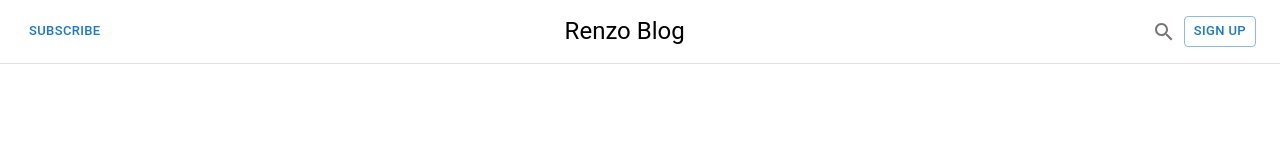
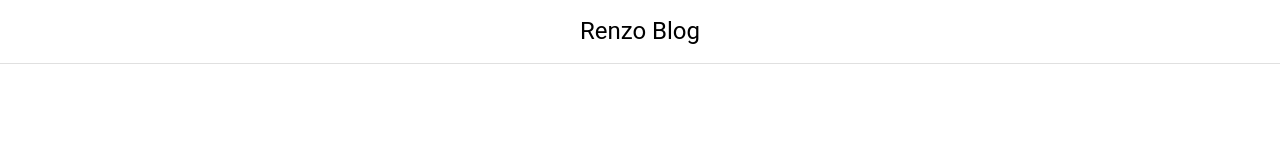
Before and after one commit to renzocabarios/basic-blog-react, a React (Vite) app: page /1 in a window 1280 px wide. Shown: the top 160 px of the page. Built offline with nearby package versions, Linux system fonts and the light colour scheme.

Commit message:
Update Navbar

```diff
--- a/src/components/Navbar/index.jsx
+++ b/src/components/Navbar/index.jsx
@@ -1,9 +1,6 @@
 import * as React from "react";
 import Toolbar from "@mui/material/Toolbar";
-import Button from "../Button";
 import Typography from "../Typography";
-import IconButton from "@mui/material/IconButton";
-import SearchIcon from "@mui/icons-material/Search";
 import { useNavigate } from "react-router-dom";
 
 export default function () {
@@ -11,13 +8,6 @@ export default function () {
   return (
     <>
       <Toolbar sx={{ borderBottom: 1, borderColor: "divider" }}>
-        <Button
-          size="small"
-          title="Subscribe"
-          onClick={() => {
-            navigate("/");
-          }}
-        />
         <Typography
           component="h2"
           variant="h5"
@@ -30,10 +20,6 @@ export default function () {
             navigate("/");
           }}
         />
-        <IconButton>
-          <SearchIcon />
-        </IconButton>
-        <Button variant="outlined" size="small" title=" Sign up" />
       </Toolbar>
       <Toolbar
         component="nav"
```
